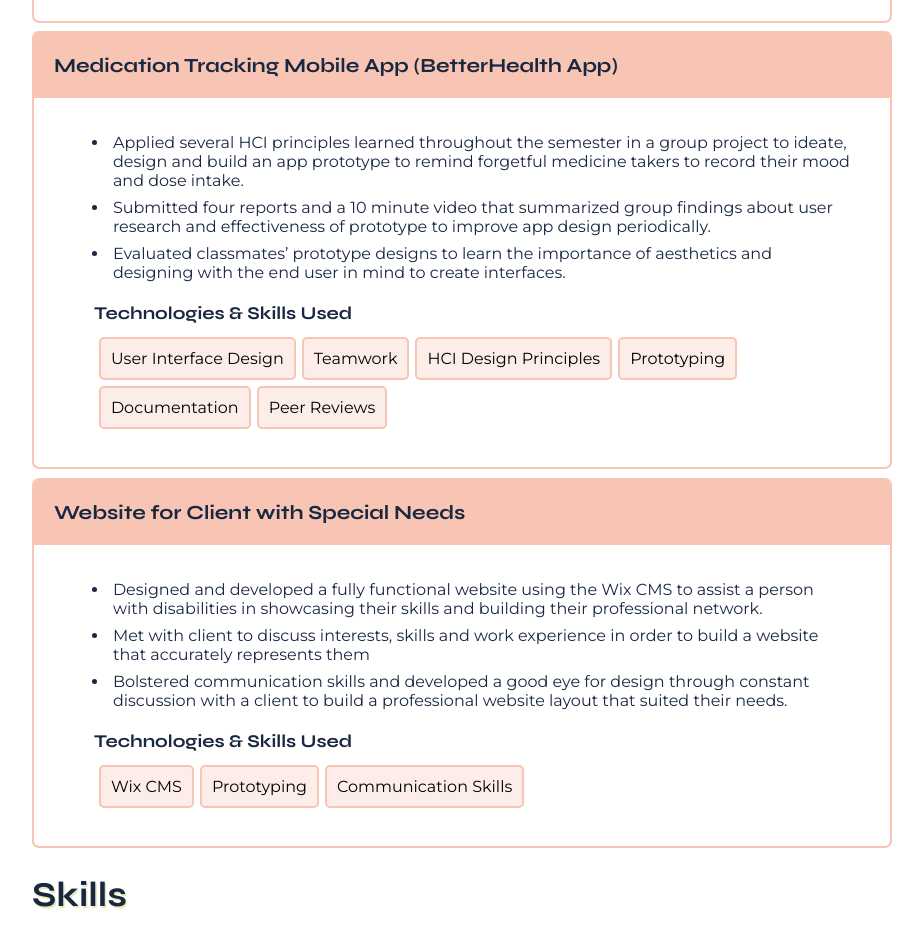
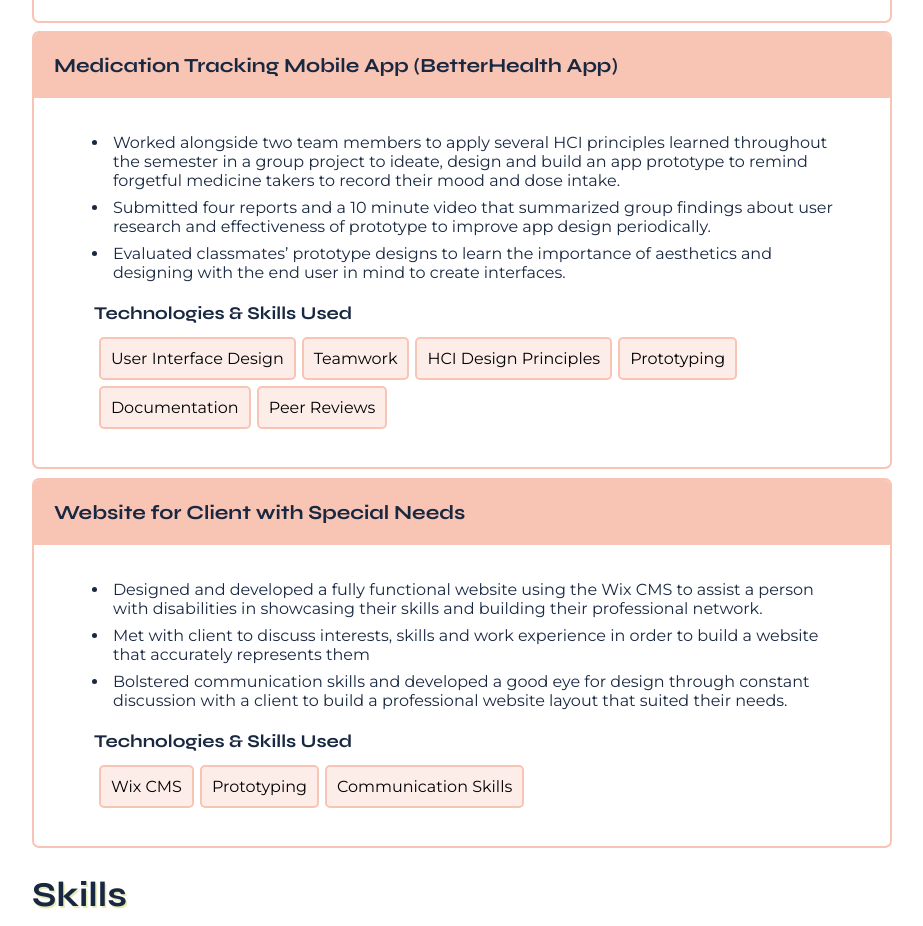
Before and after one commit to speer987/personal-website, a React (Create React App) app: page / in a window 1280 px wide. Shown: the part 7460-8386 px from the top of the page, without its empty margins (178-1101 px from the left). Built offline with nearby package versions, Linux system fonts and the light colour scheme.

Commit message:
adding an updated description

```diff
--- a/src/components/projects.js
+++ b/src/components/projects.js
@@ -262,7 +262,7 @@ const projects = [
     course: "Medication Tracking Mobile App (BetterHealth App)",
     university: "Loyola Marymount University",
     desc: [
-      "Applied several HCI principles learned throughout the semester in a group project to ideate, design and build an app prototype to remind forgetful medicine takers to record their mood and dose intake.",
+      "Worked alongside two team members to apply several HCI principles learned throughout the semester in a group project to ideate, design and build an app prototype to remind forgetful medicine takers to record their mood and dose intake.",
       "Submitted four reports and a 10 minute video that summarized group findings about user research and effectiveness of prototype to improve app design periodically.",
       "Evaluated classmates’ prototype designs to learn the importance of aesthetics and designing with the end user in mind to create interfaces.",
     ],
```
